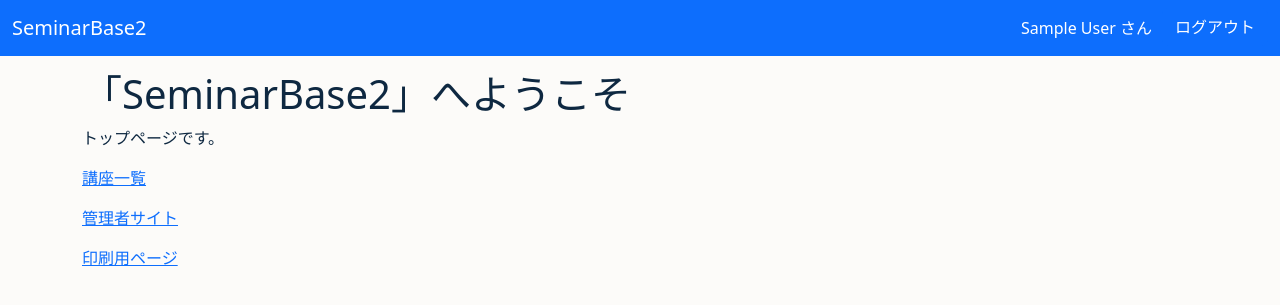
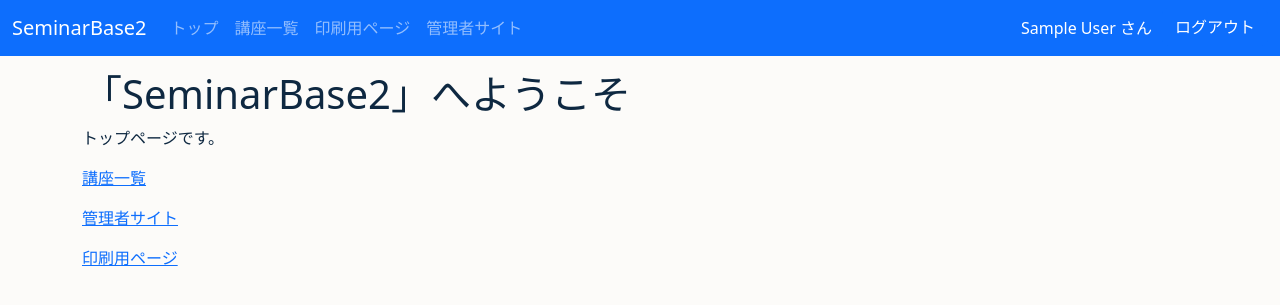
Before and after one commit to e1q23079/SeminarBase2, a Django app: page / in a window 1280 px wide. Shown: the top 305 px of the page. Run offline with Django 5.2, Linux system fonts and the light colour scheme; the visitor is signed in with stand-in values (Sample User, id 1); some libraries are stand-ins or nearby versions.

Commit message:
ナビゲーションバーを追加し、各ページに共通のナビゲーションを実装

```diff
--- a/app/seminar_base2/templates/index.html
+++ b/app/seminar_base2/templates/index.html
@@ -1,6 +1,10 @@
 {% extends "layout.html" %}
 
 {% block title %}トップ{% endblock %}
+
+{% block navbar %}
+    {% include "components/navbar.html" %}
+{% endblock %}
 
 {% block content %}
 <h1>「SeminarBase2」へようこそ</h1>
--- a/app/seminar_base2/templates/lecture_list.html
+++ b/app/seminar_base2/templates/lecture_list.html
@@ -5,6 +5,10 @@
 {% block css %}
 {% load static %}
 <link rel="stylesheet" href="{% static 'css/list.css' %}">
+{% endblock %}
+
+{% block navbar %}
+    {% include "components/navbar.html" %}
 {% endblock %}
 
 {% block content %}
--- a/app/seminar_base2/templates/print_list.html
+++ b/app/seminar_base2/templates/print_list.html
@@ -5,6 +5,10 @@
 {% block css %}
 {% load static %}
 <link rel="stylesheet" href="{% static 'css/list.css' %}">
+{% endblock %}
+
+{% block navbar %}
+    {% include "components/navbar.html" %}
 {% endblock %}
 
 {% block content %}
--- a/app/seminar_base2/templates/seminar_list.html
+++ b/app/seminar_base2/templates/seminar_list.html
@@ -5,6 +5,10 @@
 {% block css %}
 {% load static %}
 <link rel="stylesheet" href="{% static 'css/list.css' %}">
+{% endblock %}
+
+{% block navbar %}
+    {% include "components/navbar.html" %}
 {% endblock %}
 
 {% block content %}
--- /dev/null
+++ b/app/templates/components/navbar.html
@@ -0,0 +1,14 @@
+<ul class="navbar-nav me-auto mb-2 mb-lg-0">
+    <li class="nav-item">
+        <a class="nav-link" href="/">トップ</a>
+    </li>
+    <li class="nav-item">
+        <a class="nav-link" href="/seminar/">講座一覧</a>
+    </li>
+    <li class="nav-item">
+        <a class="nav-link" href="/print_list/">印刷用ページ</a>
+    </li>
+        <li class="nav-item">
+        <a class="nav-link" href="/admin/">管理者サイト</a>
+    </li>
+</ul>
--- a/app/templates/layout.html
+++ b/app/templates/layout.html
@@ -21,9 +21,17 @@
 
     <script src="{% static 'bootstrap-5.3.0-dist/js/bootstrap.min.js' %}"></script>
     <header>
-        <nav class="navbar bg-primary fixed-top" data-bs-theme="dark">
+        <nav class="navbar bg-primary fixed-top navbar-expand-lg" data-bs-theme="dark">
             <div class="container-fluid">
                 <a class="navbar-brand" href="/">SeminarBase2</a>
+                <button class="navbar-toggler" type="button" data-bs-toggle="collapse"
+                    data-bs-target="#navbarSupportedContent" aria-controls="navbarSupportedContent" aria-expanded="false"
+                    aria-label="Toggle navigation">
+                    <span class="navbar-toggler-icon"></span>
+                </button>
+                <div class="collapse navbar-collapse" id="navbarSupportedContent">
+                    {% block navbar %}
+                    {% endblock %}
                     <div>
                         <div class="d-flex">
                             {% if request.user.is_authenticated %}
@@ -43,6 +51,7 @@
                         </div>
                     </div>
                 </div>
+            </div>
         </nav>
     </header>
 
--- a/app/templates/registration/logged_out.html
+++ b/app/templates/registration/logged_out.html
@@ -1,6 +1,10 @@
 {% extends "layout.html" %}
 
 {% block title %}ログアウト{% endblock %}
+
+{% block navbar %}
+    {% include "components/navbar.html" %}
+{% endblock %}
 
 {% block content %}
 <h1>「SeminarBase2」ログアウト</h1>
```
Also changed, not shown: app/seminar_base2/templates/document.html (+14 -0 lines). Lines whose indentation alone changed are shown as unchanged.
